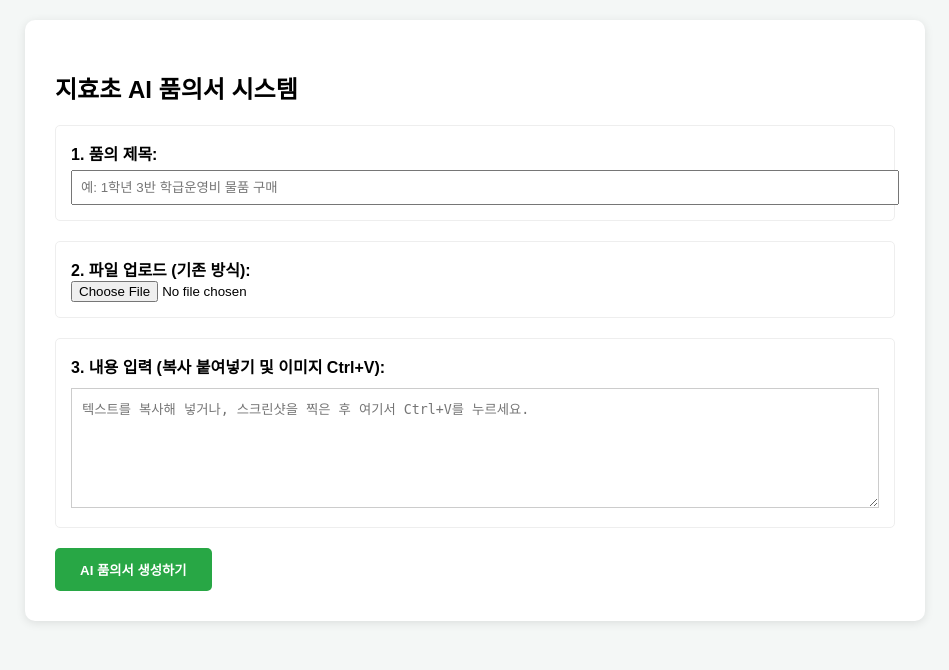
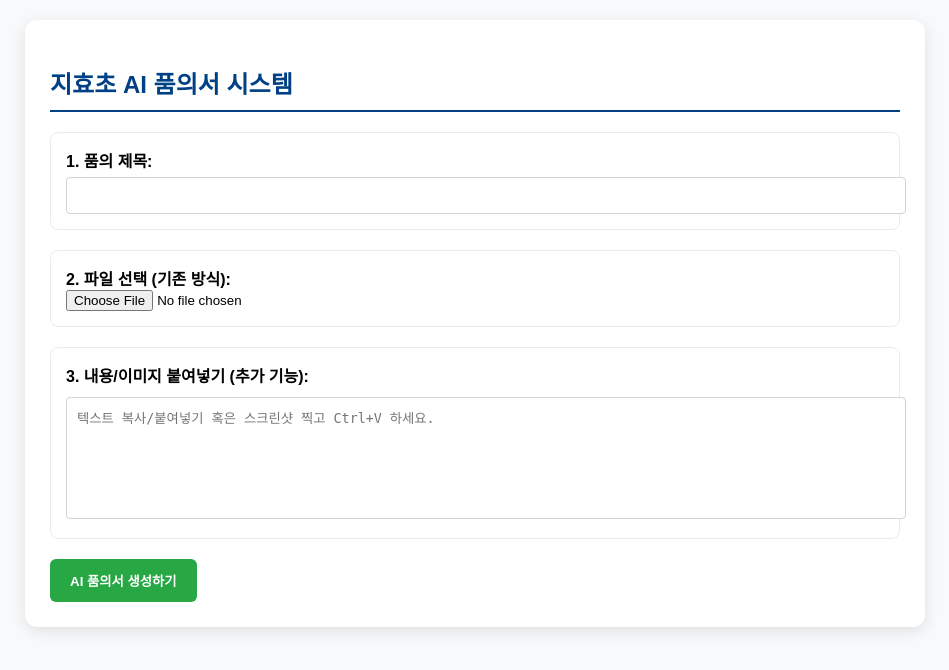
Before and after one commit to sjrkrlaxogns/jihyo-ai-procure, a Flask app: page / in a window 1280 px wide. Shown: the top 670 px of the page, without its empty margins (165-1114 px from the left). Run offline with Flask 3, Linux system fonts and the light colour scheme.

Commit message:
지효초 전용 최종 통합 버전 배포

````diff
--- a/app.py
+++ b/app.py
@@ -8,7 +8,7 @@ import base64
 
 app = Flask(__name__)
 
-# Render 환경 변수 사용
+# [보안] Render 환경 변수 사용
 API_KEY = os.environ.get("GEMINI_API_KEY")
 genai.configure(api_key=API_KEY)
 model = genai.GenerativeModel('gemini-1.5-flash')
@@ -19,36 +19,37 @@ def home():
 
 @app.route('/api/analyze', methods=['POST'])
 def analyze():
+    image_data = None
+    mime_type = "image/png"
+    text_content = ""
+
     # 1. 파일 업로드 처리 (기존 방식)
     if 'file' in request.files:
         file = request.files['file']
         image_data = file.read()
         mime_type = file.mimetype
-    # 2. 텍스트/붙여넣기 이미지 처리 (추가 방식)
+
+    # 2. 텍스트 및 붙여넣기 이미지 처리 (새로운 방식)
     else:
         data = request.json
         text_content = data.get('text', '')
         pasted_image = data.get('image', None)
-
         if pasted_image:
             header, encoded = pasted_image.split(",", 1)
             image_data = base64.b64decode(encoded)
-            mime_type = "image/png"
-        else:
-            image_data = None
 
     prompt = """
-    물품 목록을 추출하여 JSON 배열로 응답하라.
+    제시된 데이터에서 물품 목록을 추출하여 JSON 배열로만 응답하라.
     형식: [{"name": "품명", "qty": 수량, "price": 단가}]
-    배송비나 합계는 제외한다.
+    '배송비', '합계'는 반드시 제외한다.
     """
 
     try:
         content = [prompt]
         if image_data:
             content.append({'mime_type': mime_type, 'data': image_data})
-        if 'data' in locals() and data.get('text'):
-            content.append(f"\n텍스트: {data.get('text')}")
+        if text_content:
+            content.append(f"\n참고 텍스트: {text_content}")
 
         response = model.generate_content(content)
         clean_text = response.text.replace('```json', '').replace('```', '').strip()
@@ -60,18 +61,23 @@ def analyze():
 def download():
     data = request.json
     items = data.get('items', [])
+
     df = pd.DataFrame(items)
     df.columns = ['내용', '수량', '예상단가']
     df['단위'] = '개'
     df['예상금액'] = df['수량'] * df['예상단가']
     df['규격'] = ''
+
+    # 부장님 엑셀 양식 순서 (순번, 내용, 규격, 단위, 수량, 예상단가, 예상금액)
     df = df[['내용', '규격', '단위', '수량', '예상단가', '예상금액']]
 
     output = io.BytesIO()
     with pd.ExcelWriter(output, engine='openpyxl') as writer:
-        df.to_excel(writer, index=True, index_label='순번')
+        df.to_excel(writer, index=True, index_label='순번', sheet_name='품의목록')
     output.seek(0)
-    return send_file(output, mimetype='application/vnd.openxmlformats-officedocument.spreadsheetml.sheet', as_attachment=True, download_name='품의목록.xlsx')
+
+    return send_file(output, mimetype='application/vnd.openxmlformats-officedocument.spreadsheetml.sheet',
+                     as_attachment=True, download_name='지효초_품의목록.xlsx')
 
 if __name__ == '__main__':
     app.run(host='0.0.0.0', port=5000)
--- a/templates/index.html
+++ b/templates/index.html
@@ -3,115 +3,103 @@
 <head>
     <title>지효초 품의서 생성기</title>
     <style>
-        body { font-family: 'Malgun Gothic', sans-serif; padding: 20px; max-width: 900px; margin: auto; background: #f4f7f6; }
-        .container { background: white; padding: 30px; border-radius: 10px; box-shadow: 0 2px 10px rgba(0,0,0,0.1); }
-        .section { margin-bottom: 20px; padding: 15px; border: 1px solid #eee; border-radius: 5px; }
-        textarea { width: 100%; height: 120px; margin-top: 10px; border: 1px solid #ccc; padding: 10px; box-sizing: border-box; }
-        table { width: 100%; border-collapse: collapse; margin-top: 20px; background: white; }
-        th, td { border: 1px solid #ddd; padding: 10px; text-align: center; }
-        th { background: #f8f9fa; }
-        .btn { padding: 12px 25px; border: none; border-radius: 5px; cursor: pointer; color: white; font-weight: bold; }
-        .btn-primary { background: #28a745; }
-        .btn-excel { background: #007bff; display: none; margin-top: 10px; }
-        .footer-end { text-align: right; margin-top: 15px; font-weight: bold; font-size: 1.1em; }
+        body { font-family: 'Malgun Gothic', sans-serif; padding: 20px; max-width: 900px; margin: auto; background: #f8f9fa; }
+        .card { background: white; padding: 25px; border-radius: 12px; box-shadow: 0 4px 15px rgba(0,0,0,0.1); }
+        .box { margin-bottom: 20px; padding: 15px; border: 1px solid #e9ecef; border-radius: 8px; }
+        textarea { width: 100%; height: 100px; margin-top: 10px; border: 1px solid #ced4da; padding: 10px; border-radius: 4px; resize: none; }
+        table { width: 100%; border-collapse: collapse; margin-top: 20px; }
+        th, td { border: 1px solid #dee2e6; padding: 12px; text-align: center; }
+        th { background: #e9ecef; }
+        .btn-group { display: flex; gap: 10px; }
+        .btn { padding: 12px 20px; border: none; border-radius: 6px; cursor: pointer; font-weight: bold; }
+        .btn-green { background: #28a745; color: white; }
+        .btn-blue { background: #007bff; color: white; display: none; }
+        .footer-end { text-align: right; margin-top: 20px; font-weight: bold; font-size: 1.2em; color: #333; }
     </style>
 </head>
 <body>
-    <div class="container">
-        <h2>지효초 AI 품의서 시스템</h2>
+    <div class="card">
+        <h2 style="color: #004085; border-bottom: 2px solid #004085; padding-bottom: 10px;">지효초 AI 품의서 시스템</h2>
 
-        <div class="section">
-            <label><b>1. 품의 제목:</b></label><br>
-            <input type="text" id="title" style="width:100%; padding:8px; margin-top:5px;" placeholder="예: 1학년 3반 학급운영비 물품 구매">
+        <div class="box">
+            <b>1. 품의 제목:</b><br>
+            <input type="text" id="title" style="width:100%; padding:10px; margin-top:5px; border:1px solid #ced4da; border-radius:4px;">
         </div>
 
-        <div class="section">
-            <label><b>2. 파일 업로드 (기존 방식):</b></label><br>
+        <div class="box">
+            <b>2. 파일 선택 (기존 방식):</b><br>
             <input type="file" id="fileInput" accept="image/*, .pdf">
         </div>
 
-        <div class="section">
-            <label><b>3. 내용 입력 (복사 붙여넣기 및 이미지 Ctrl+V):</b></label>
-            <textarea id="content-area" placeholder="텍스트를 복사해 넣거나, 스크린샷을 찍은 후 여기서 Ctrl+V를 누르세요."></textarea>
+        <div class="box">
+            <b>3. 내용/이미지 붙여넣기 (추가 기능):</b><br>
+            <textarea id="content-area" placeholder="텍스트 복사/붙여넣기 혹은 스크린샷 찍고 Ctrl+V 하세요."></textarea>
         </div>
 
-        <button onclick="process()" class="btn btn-primary">AI 품의서 생성하기</button>
-        <button onclick="downloadExcel()" id="down-btn" class="btn btn-excel">엑셀 파일로 다운로드</button>
+        <div class="btn-group">
+            <button onclick="runAI()" class="btn btn-green">AI 품의서 생성하기</button>
+            <button onclick="saveExcel()" id="excelBtn" class="btn btn-blue">엑셀 다운로드</button>
+        </div>
 
-        <div id="result-area"></div>
+        <div id="result-view"></div>
     </div>
 
     <script>
-        let lastItems = [];
-        let pastedImageBase64 = null;
+        let itemsData = [];
+        let pastedImg = null;
 
-        // Ctrl+V 이미지 감지
         document.getElementById('content-area').addEventListener('paste', (e) => {
             const items = e.clipboardData.items;
             for (let i = 0; i < items.length; i++) {
                 if (items[i].type.indexOf('image') !== -1) {
-                    const blob = items[i].getAsFile();
                     const reader = new FileReader();
-                    reader.onload = (event) => {
-                        pastedImageBase64 = event.target.result;
-                        alert("이미지가 복사되었습니다!");
-                    };
-                    reader.readAsDataURL(blob);
+                    reader.onload = (ev) => { pastedImg = ev.target.result; alert("이미지가 붙여넣기 되었습니다!"); };
+                    reader.readAsDataURL(items[i].getAsFile());
                 }
             }
         });
 
-        async function process() {
+        async function runAI() {
             const fileInput = document.getElementById('fileInput');
             const textArea = document.getElementById('content-area');
-            let data;
+            let res;
 
-            // 파일이 있으면 파일 우선 처리
             if (fileInput.files.length > 0) {
-                const formData = new FormData();
-                formData.append('file', fileInput.files[0]);
-                const res = await fetch('/api/analyze', { method: 'POST', body: formData });
-                data = await res.json();
+                const fd = new FormData(); fd.append('file', fileInput.files[0]);
+                res = await fetch('/api/analyze', { method: 'POST', body: fd });
             } else {
-                // 파일 없으면 텍스트/붙여넣기 이미지 처리
-                const res = await fetch('/api/analyze', {
-                    method: 'POST',
-                    headers: {'Content-Type': 'application/json'},
-                    body: JSON.stringify({ text: textArea.value, image: pastedImageBase64 })
+                res = await fetch('/api/analyze', {
+                    method: 'POST', headers: {'Content-Type': 'application/json'},
+                    body: JSON.stringify({ text: textArea.value, image: pastedImg })
                 });
-                data = await res.json();
             }
-
-            lastItems = data;
-            display(data);
+            const data = await res.json();
+            itemsData = data;
+            showTable(data);
         }
 
-        function display(items) {
+        function showTable(items) {
+            let total = 0;
             let html = '<table><tr><th>순번</th><th>내용</th><th>규격</th><th>단위</th><th>수량</th><th>단가</th><th>금액</th></tr>';
-            let total = 0;
-            items.forEach((item, i) => {
-                const sum = item.qty * item.price;
-                total += sum;
-                html += `<tr><td>${i+1}</td><td>${item.name}</td><td></td><td>개</td><td>${item.qty}</td><td>${item.price.toLocaleString()}</td><td>${sum.toLocaleString()}</td></tr>`;
+            items.forEach((it, i) => {
+                const sum = it.qty * it.price; total += sum;
+                html += `<tr><td>${i+1}</td><td>${it.name}</td><td></td><td>개</td><td>${it.qty}</td><td>${it.price.toLocaleString()}</td><td>${sum.toLocaleString()}</td></tr>`;
             });
             html += '</table>';
             html += `<div class="footer-end">총 합계: ${total.toLocaleString()}원  &nbsp;&nbsp;끝.</div>`;
-
-            document.getElementById('result-area').innerHTML = html;
-            document.getElementById('down-btn').style.display = 'inline-block';
+            document.getElementById('result-view').innerHTML = html;
+            document.getElementById('excelBtn').style.display = 'block';
         }
 
-        async function downloadExcel() {
+        async function saveExcel() {
             const res = await fetch('/api/download', {
-                method: 'POST',
-                headers: {'Content-Type': 'application/json'},
-                body: JSON.stringify({ items: lastItems })
+                method: 'POST', headers: {'Content-Type': 'application/json'},
+                body: JSON.stringify({ items: itemsData })
             });
             const blob = await res.blob();
-            const url = window.URL.createObjectURL(blob);
             const a = document.createElement('a');
-            a.href = url;
-            a.download = '품의목록_지효초.xlsx';
+            a.href = window.URL.createObjectURL(blob);
+            a.download = '지효초_품의목록.xlsx';
             a.click();
         }
     </script>
````
